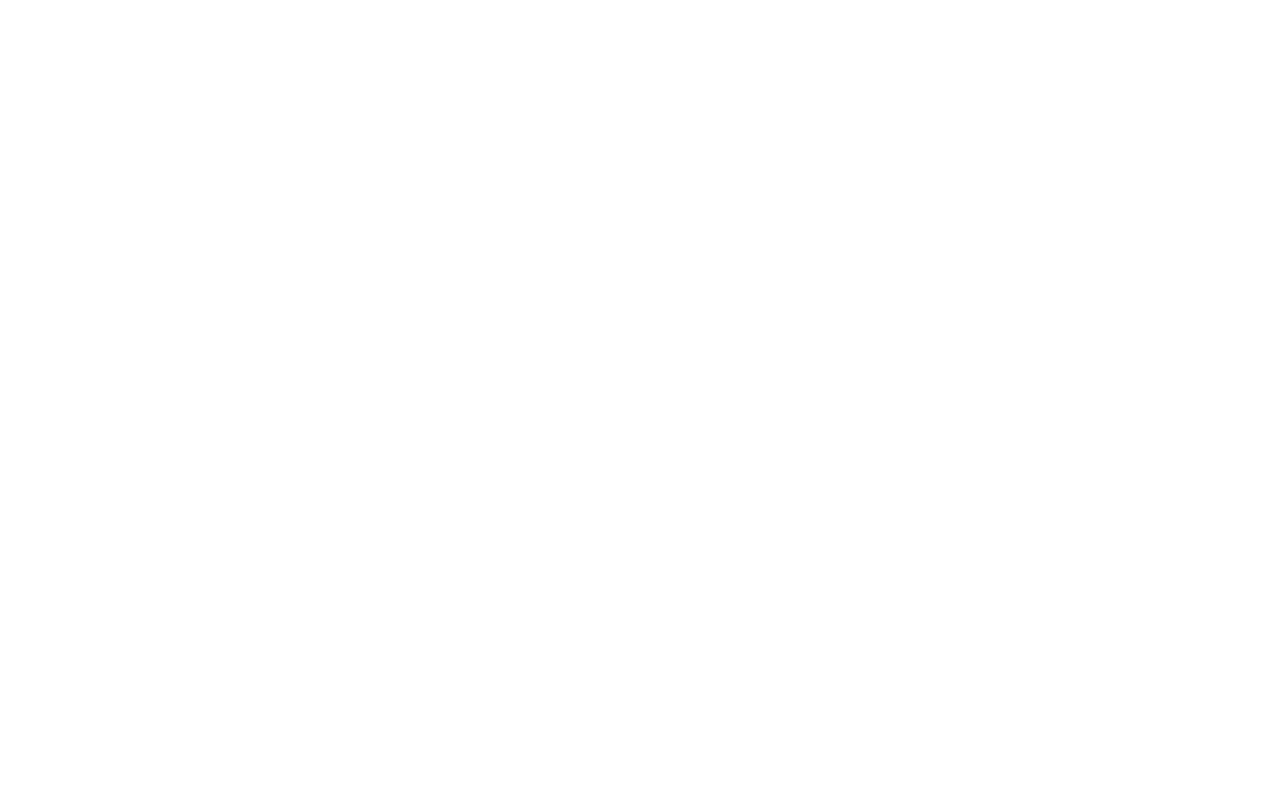
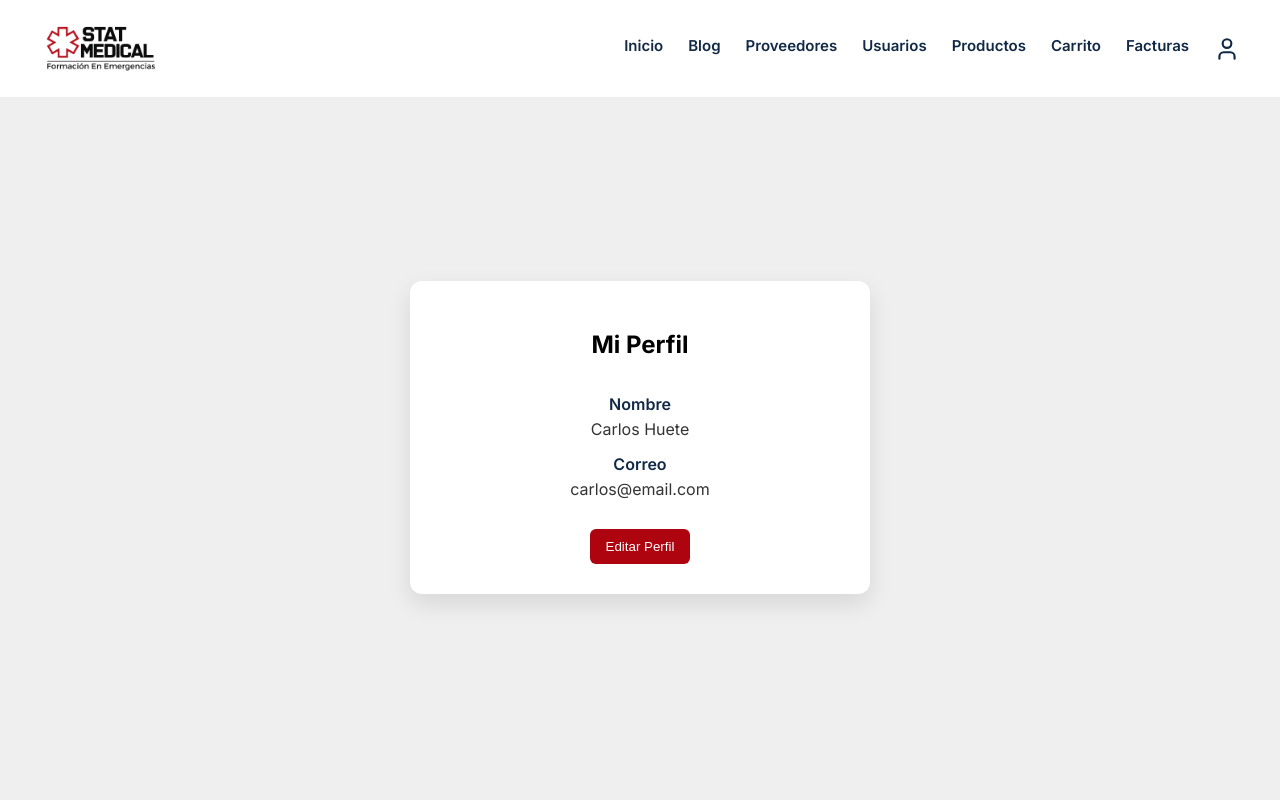
Before and after one commit to cihc2003/STAT-ACADEMY, a React (Vite) app in the folder STAT-Academy/: page /perfil in a window 1280 px wide. Before the commit this address had no page. Shown: the top 800 px of the page. Built offline with nearby package versions, Linux system fonts and the light colour scheme.

Commit message:
Perfil
Se incluye el modulo de Perfil

```diff
--- a/STAT-Academy/src/App.css
+++ b/STAT-Academy/src/App.css
@@ -510,3 +510,55 @@
   text-align: center;
   font-size: 14px;
 }
+
+/* ============================= PERFIL ============================ */
+
+.perfil-container {
+  display: flex;
+  justify-content: center;
+  align-items: center;
+  height: 80vh;
+}
+
+.perfil-card {
+  background: white;
+  padding: 30px;
+  border-radius: 12px;
+  width: 400px;
+  box-shadow: 0 10px 25px rgba(0,0,0,0.1);
+  display: flex;
+  flex-direction: column;
+  gap: 15px;
+  align-items: center;
+  text-align: center;
+}
+
+.perfil-field {
+  display: flex;
+  flex-direction: column;
+  gap: 5px;
+}
+
+.perfil-field label {
+  font-weight: 600;
+  color: #112945;
+}
+
+.perfil-field p {
+  margin: 0;
+  color: #333;
+}
+
+.perfil-field input {
+  padding: 8px;
+  border-radius: 6px;
+  border: 1px solid #ccc;
+}
+
+.perfil-actions {
+  display: flex;
+  justify-content: space-between;
+  margin-top: 15px;
+  align-items: center;
+  gap: 15px;
+}
--- a/STAT-Academy/src/App.jsx
+++ b/STAT-Academy/src/App.jsx
@@ -8,6 +8,7 @@
 import Proveedores from "./pages/Proveedores";
 import Usuarios from "./pages/Usuarios";
 import BlogDetalle from "./pages/BlogDetalle";
+import Perfil from "./pages/Perfil";
 
 
 import Productos from "./pages/Productos";
@@ -27,6 +28,7 @@
       {/* 🔹 GENERALES */}
       <Route path="/" element={<Inicio />} />
       <Route path="/cerrar-sesion" element={<Inicio />} />
+      <Route path="/perfil" element={<Perfil />} />
 
       {/* 🔹 AUTENTICACIÓN */}
       <Route path="/login" element={<Login />} />
--- /dev/null
+++ b/STAT-Academy/src/pages/Perfil.jsx
@@ -0,0 +1,88 @@
+import { useState } from "react";
+import Layout from "../components/Layout";
+import "../App.css";
+
+function Perfil() {
+  const [editando, setEditando] = useState(false);
+
+  const [usuario, setUsuario] = useState({
+    nombre: "Carlos Huete",
+    correo: "carlos@email.com"
+  });
+
+  const handleChange = (e) => {
+    setUsuario({
+      ...usuario,
+      [e.target.name]: e.target.value
+    });
+  };
+
+  const handleGuardar = () => {
+    setEditando(false);
+    console.log("Datos guardados:", usuario);
+  };
+
+  return (
+    <Layout>
+      <div className="perfil-container">
+
+        <div className="perfil-card">
+          <h2>Mi Perfil</h2>
+
+          {/* Nombre */}
+          <div className="perfil-field">
+            <label>Nombre</label>
+            {editando ? (
+              <input
+                type="text"
+                name="nombre"
+                value={usuario.nombre}
+                onChange={handleChange}
+              />
+            ) : (
+              <p>{usuario.nombre}</p>
+            )}
+          </div>
+
+          {/* Correo */}
+          <div className="perfil-field">
+            <label>Correo</label>
+            {editando ? (
+              <input
+                type="email"
+                name="correo"
+                value={usuario.correo}
+                onChange={handleChange}
+              />
+            ) : (
+              <p>{usuario.correo}</p>
+            )}
+          </div>
+
+          {/* Botones */}
+          <div className="perfil-actions">
+            {editando ? (
+              <>
+                <button className="btn-secundario" onClick={() => setEditando(false)}>
+                  Cancelar
+                </button>
+
+                <button className="btn-primary" onClick={handleGuardar}>
+                  Guardar
+                </button>
+              </>
+            ) : (
+              <button className="btn-primary" onClick={() => setEditando(true)}>
+                Editar Perfil
+              </button>
+            )}
+          </div>
+
+        </div>
+
+      </div>
+    </Layout>
+  );
+}
+
+export default Perfil;
```
